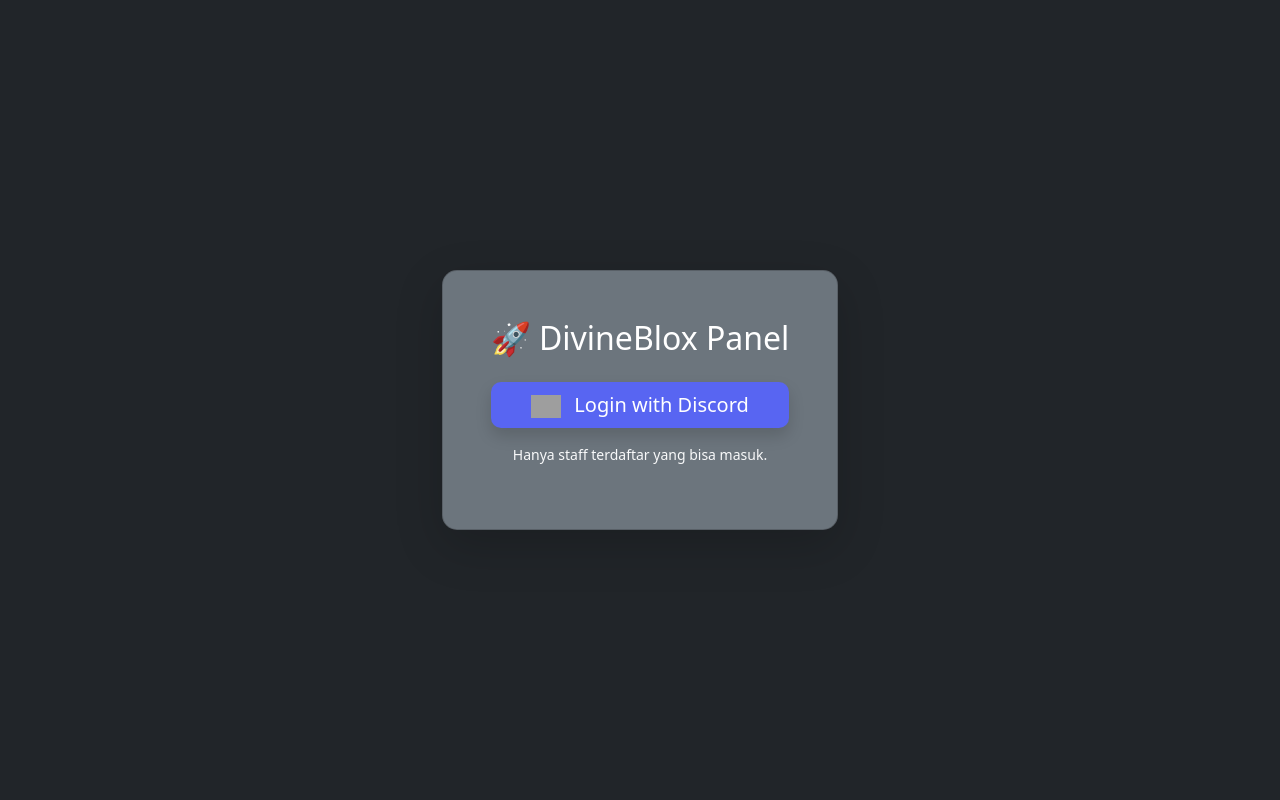
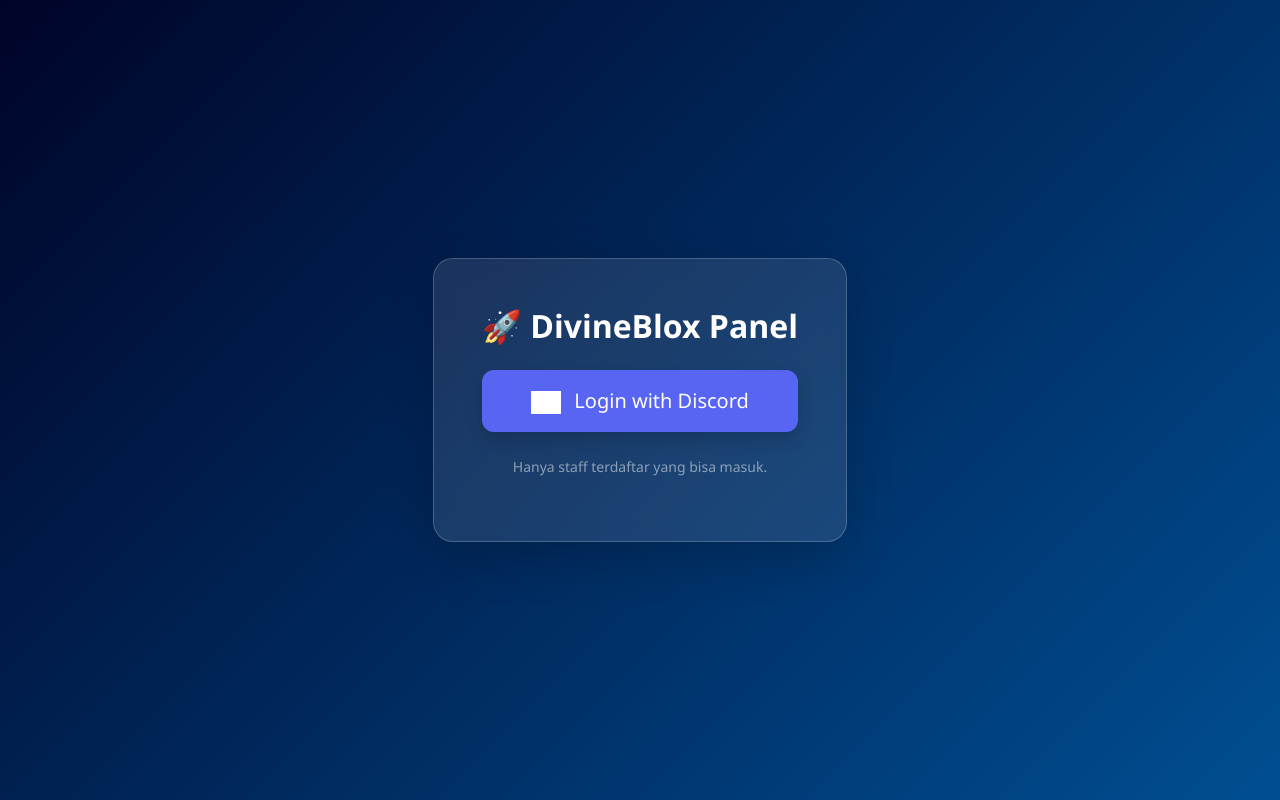
Before and after one commit to dvn-hub/PTPT-System, a Flask app: page / in a window 1280 px wide. Run offline with Flask 3, Linux system fonts and the light colour scheme; grey boxes are pictures that could not be loaded.

Commit message:
update kodingan dari laptop

```diff
--- a/web_dashboard/templates/login.html
+++ b/web_dashboard/templates/login.html
@@ -3,15 +3,43 @@
 <head>
     <title>Login Staff DivineBlox</title>
     <link href="https://cdn.jsdelivr.net/npm/bootstrap@5.3.0/dist/css/bootstrap.min.css" rel="stylesheet">
+    <style>
+        body {
+            background: linear-gradient(135deg, #000428, #004e92);
+            font-family: 'Segoe UI', system-ui, -apple-system, sans-serif;
+        }
+        .login-card {
+            background: rgba(255, 255, 255, 0.1);
+            backdrop-filter: blur(10px);
+            border: 1px solid rgba(255, 255, 255, 0.2);
+            border-radius: 20px;
+            animation: fadeInUp 0.8s ease-out;
+        }
+        .btn-discord {
+            background-color: #5865F2;
+            border: none;
+            border-radius: 12px;
+            transition: all 0.3s ease;
+        }
+        .btn-discord:hover {
+            transform: translateY(-3px);
+            box-shadow: 0 8px 20px rgba(0,0,0,0.3);
+            background-color: #4752c4;
+        }
+        @keyframes fadeInUp {
+            from { opacity: 0; transform: translateY(30px); }
+            to { opacity: 1; transform: translateY(0); }
+        }
+    </style>
 </head>
-<body class="bg-dark d-flex align-items-center justify-content-center" style="height: 100vh;">
-    <div class="text-center card bg-secondary p-5 shadow-lg" style="border-radius: 15px;">
-        <h2 class="text-white mb-4">🚀 DivineBlox Panel</h2>
-        <a href="/login" class="btn btn-primary btn-lg shadow" style="background-color: #5865F2; border: none; border-radius: 10px;">
-            <img src="https://assets-global.website-files.com/6257adef93867e56f84d310d/636e0a6a49cf127bf92de1e2_icon_clyde_blurple_RGB.png" width="30" class="me-2">
+<body class="d-flex align-items-center justify-content-center" style="height: 100vh;">
+    <div class="text-center card p-5 shadow-lg login-card">
+        <h2 class="text-white mb-4 fw-bold">🚀 DivineBlox Panel</h2>
+        <a href="/login" class="btn btn-primary btn-lg shadow btn-discord py-3 px-4">
+            <img src="https://assets-global.website-files.com/6257adef93867e56f84d310d/636e0a6a49cf127bf92de1e2_icon_clyde_blurple_RGB.png" width="30" class="me-2" style="filter: brightness(0) invert(1);">
             Login with Discord
         </a>
-        <p class="text-light mt-3 small">Hanya staff terdaftar yang bisa masuk.</p>
+        <p class="text-white-50 mt-4 small">Hanya staff terdaftar yang bisa masuk.</p>
     </div>
 </body>
 </html>
```
Also changed, not shown: 1 other file.
